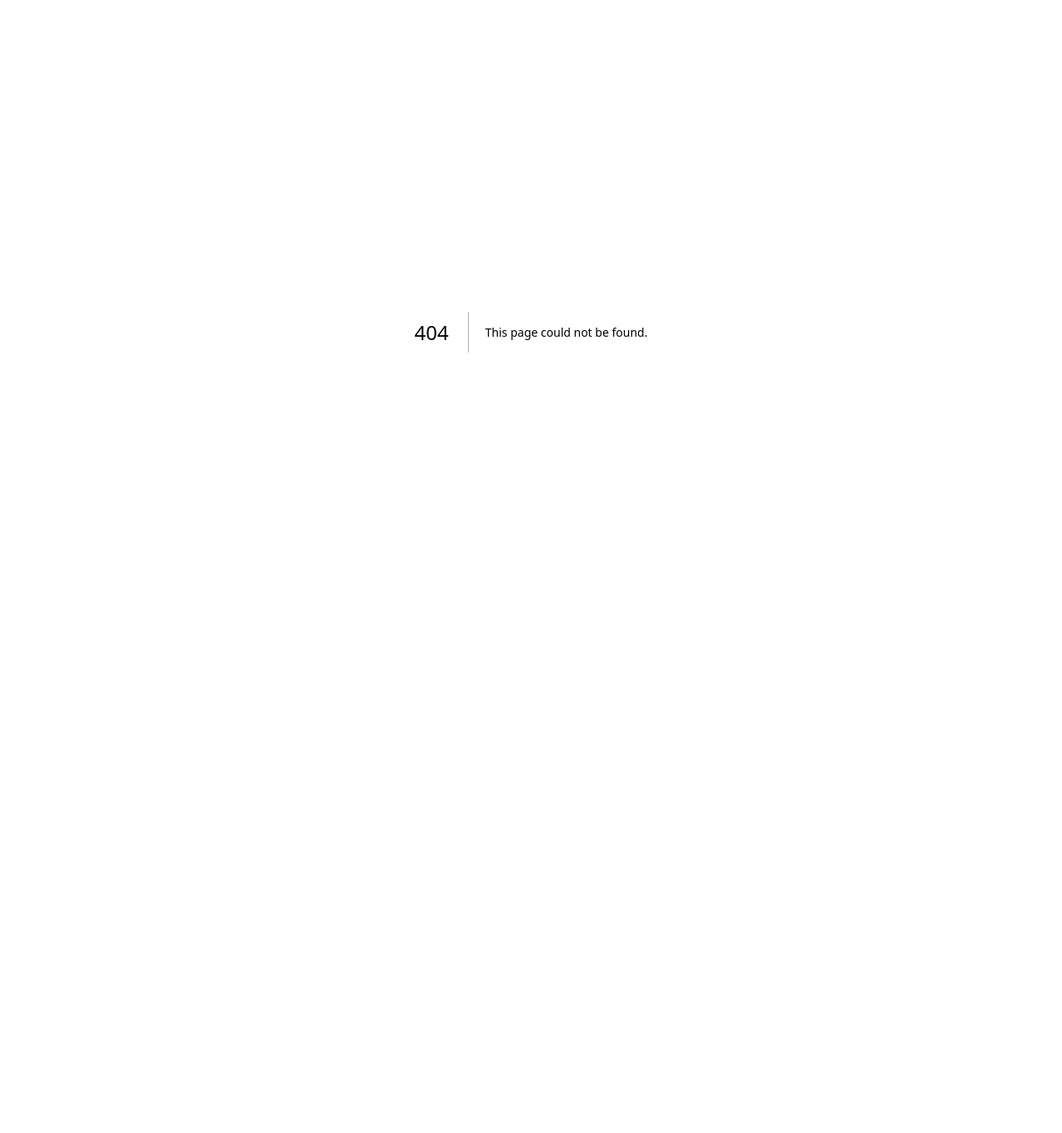
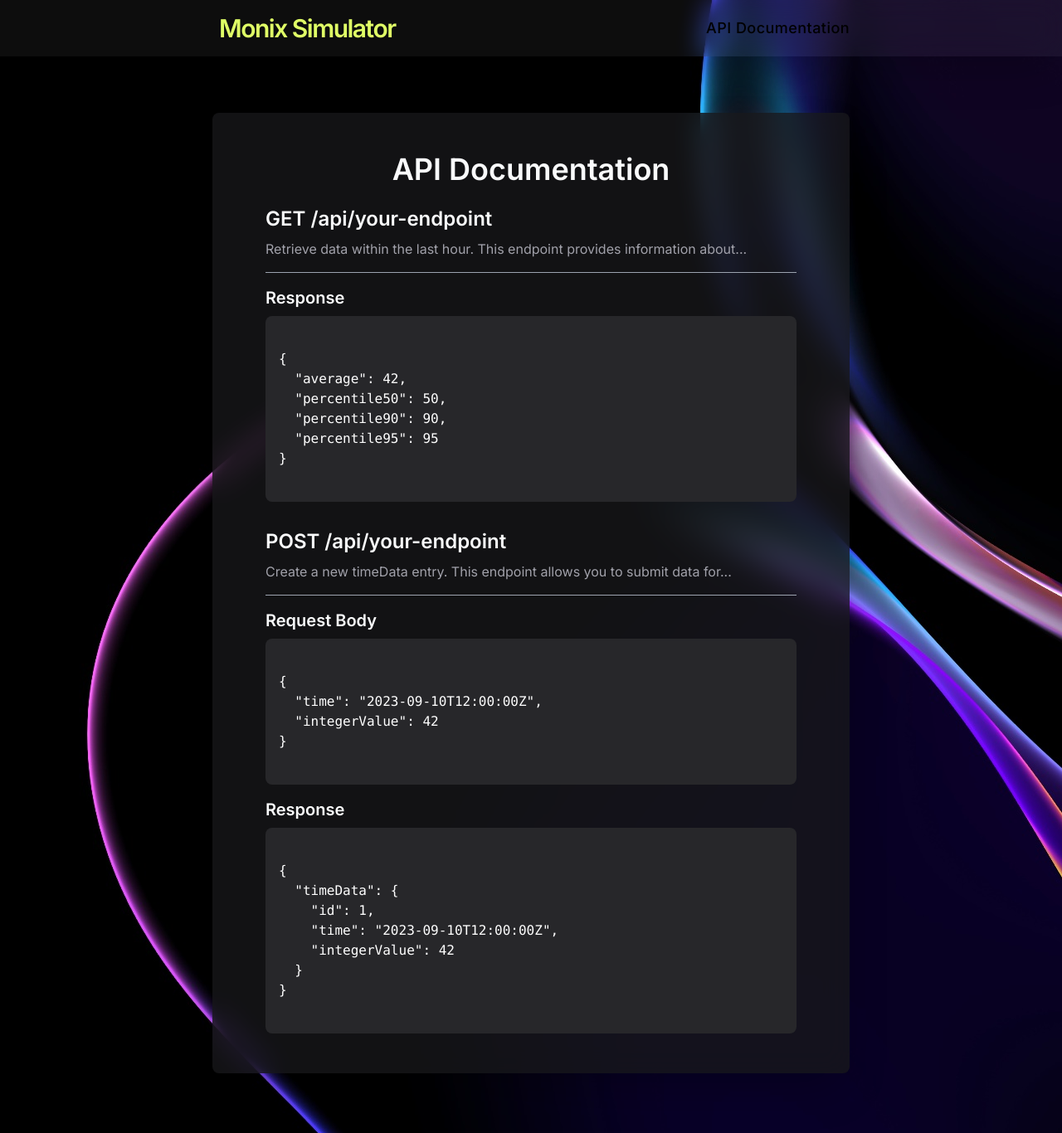
Before and after one commit to PunGrumpy/nextjs-kmitl-mvc-2023-1, a Next.js app: page /test in a window 1280 px wide. Before the commit this address had no page. Shown: the whole page at 83% size. Before the commit the page ends 800 px from the top, so only its background shows below. Built offline with nearby package versions, Linux system fonts and the light colour scheme.

Commit message:
feat(*): add header and api doc (on dev)

```diff
--- a/app/page.tsx
+++ b/app/page.tsx
@@ -1,8 +1,10 @@
 import Form from '@/components/Form.component'
+import Header from '@/components/Header.component'
 
 export default function Page() {
   return (
     <div>
+      <Header />
       <Form />
     </div>
   )
--- /dev/null
+++ b/app/test/page.tsx
@@ -0,0 +1,13 @@
+import ApiDocumentation from '@/components/ApiDocumentation.component'
+import Header from '@/components/Header.component'
+
+export default function APIDocs() {
+  return (
+    <div>
+      <Header />
+      <div className="max-w-5xl mx-auto px-4 sm:px-6 lg:px-8 py-12">
+        <ApiDocumentation />
+      </div>
+    </div>
+  )
+}
--- /dev/null
+++ b/components/ApiDocumentation.component.tsx
@@ -0,0 +1,69 @@
+export default function ApiDocumentation() {
+  return (
+    <div className="min-h-screen flex items-center justify-center my-6">
+      <div className=" text-gray-50 p-8 rounded-lg max-w-3xl w-full backdrop-blur-lg shadow-2xl bg-zinc-900 bg-opacity-75 md:px-16 md:py-12 mt-16">
+        <h1 className="text-4xl font-semibold mb-6 text-center">
+          API Documentation
+        </h1>
+
+        <section className="mb-8">
+          <h2 className="text-2xl font-semibold mb-2">
+            GET /api/your-endpoint
+          </h2>
+          <p className="text-zinc-400 mb-4">
+            Retrieve data within the last hour. This endpoint provides
+            information about...
+          </p>
+          <div className="border-t border-gray-400 pt-4">
+            <h3 className="text-xl font-semibold mb-2">Response</h3>
+            <pre className="bg-zinc-800 p-4 rounded-lg text-white">
+              {`
+{
+  "average": 42,
+  "percentile50": 50,
+  "percentile90": 90,
+  "percentile95": 95
+}
+              `}
+            </pre>
+          </div>
+        </section>
+
+        <section>
+          <h2 className="text-2xl font-semibold mb-2">
+            POST /api/your-endpoint
+          </h2>
+          <p className="text-zinc-400 mb-4">
+            Create a new timeData entry. This endpoint allows you to submit data
+            for...
+          </p>
+          <div className="border-t border-gray-400 pt-4">
+            <h3 className="text-xl font-semibold mb-2">Request Body</h3>
+            <pre className="bg-zinc-800 p-4 rounded-lg text-white">
+              {`
+{
+  "time": "2023-09-10T12:00:00Z",
+  "integerValue": 42
+}
+              `}
+            </pre>
+          </div>
+          <div className="pt-4">
+            <h3 className="text-xl font-semibold mb-2">Response</h3>
+            <pre className="bg-zinc-800 p-4 rounded-lg text-white">
+              {`
+{
+  "timeData": {
+    "id": 1,
+    "time": "2023-09-10T12:00:00Z",
+    "integerValue": 42
+  }
+}
+              `}
+            </pre>
+          </div>
+        </section>
+      </div>
+    </div>
+  )
+}
--- a/components/Form.component.css
+++ /dev/null
@@ -1,16 +0,0 @@
-.coloring-text {
-  color: #f06;
-  animation: color-change-animation 6s linear infinite alternate;
-}
-
-@keyframes color-change-animation {
-  0% {
-    color: #f06;
-  }
-  50% {
-    color: #ff6;
-  }
-  100% {
-    color: #6f6;
-  }
-}
--- a/components/Form.component.tsx
+++ b/components/Form.component.tsx
@@ -1,6 +1,5 @@
 'use client'
 
-import './Form.component.css'
 import { ApiResponse } from '@/model/types'
 import React, { useEffect, useState } from 'react'
 import toast, { ToastBar, Toaster } from 'react-hot-toast'
@@ -18,8 +17,8 @@ export default function Form() {
     event.preventDefault()
     try {
       setLoading(true)
-      toast.loading('Loading...')
-
+      toast.promise(
+        (async () => {
           const numberIntegerValue = Number(formData.integerValue)
           const isoFormattedDate = new Date(formData.time).toISOString()
 
@@ -33,19 +32,25 @@ export default function Form() {
               integerValue: numberIntegerValue
             })
           })
+
+          await new Promise(resolve => setTimeout(resolve, 2000))
+
           if (response.status === 201) {
-        await new Promise(resolve => setTimeout(resolve, 2000))
-        toast.dismiss()
-        toast.success('Data posted successfully!')
-        await new Promise(resolve => setTimeout(resolve, 1000))
             setFormData({ time: '', integerValue: '' })
           } else {
-        toast.error('Failed to post data')
+            throw new Error('Failed to post data')
           }
+        })(),
+        {
+          loading: 'Loading...',
+          success: <b>Data posted successfully!</b>,
+          error: <b>Failed to post data</b>
+        }
+      ),
+        await new Promise(resolve => setTimeout(resolve, 2000))
     } catch (error: any) {
       toast.error(error.toString())
     } finally {
-      toast.dismiss()
       setLoading(false)
       handleGet()
     }
@@ -54,24 +59,30 @@ export default function Form() {
   async function handleGet() {
     try {
       setLoading(true)
-      toast.loading('Loading...')
+      let responseJson: ApiResponse | null = null
+      toast.promise(
+        (async () => {
+          const response = await fetch('/api/monix')
+          responseJson = await response.json()
 
-      const response = await fetch('/api/monix')
-      const responseJson = await response.json()
           await new Promise(resolve => setTimeout(resolve, 2000))
-      toast.dismiss()
+
           if (response.status === 200) {
-        toast.success('Data fetched successfully!')
+            setData(responseJson)
           } else {
-        toast.error('Failed to fetch data or no data available')
+            throw new Error('Failed to fetch data or no data available')
           }
+        })(),
+        {
+          loading: 'Loading...',
+          success: <b>Data fetched successfully!</b>,
+          error: <b>Failed to fetch data or no data available</b>
+        }
+      ),
         await new Promise(resolve => setTimeout(resolve, 2000))
-      toast.dismiss()
-      setData(responseJson)
     } catch (error: any) {
       toast.error(error.toString())
     } finally {
-      toast.dismiss()
       setLoading(false)
     }
   }
@@ -79,10 +90,7 @@ export default function Form() {
   return (
     <div className="min-h-screen flex items-center justify-center">
       <div className="bg-gray-900 bg-opacity-70 backdrop-blur-lg p-8 rounded-lg shadow-lg w-96">
-        <h1 className="text-3xl font-semibold transition duration-300 coloring-text">
-          Monix Simulator
-        </h1>
-        <form onSubmit={handleSubmit} className="text-white space-y-4 mt-8">
+        <form onSubmit={handleSubmit} className="text-white space-y-4">
           <div>
             <label className="block text-sm font-semibold">Time</label>
             <label
@@ -161,7 +169,8 @@ export default function Form() {
       </div>
 
       <Toaster
-        position="bottom-center"
+        position="bottom-right"
+        key={Math.random()}
         gutter={10}
         toastOptions={{
           duration: 3000,
--- /dev/null
+++ b/components/Header.component.css
@@ -0,0 +1,21 @@
+.coloring-text {
+  color: #f06;
+  animation: color-change-animation 4s linear infinite alternate;
+}
+
+.coloring-text-hover:hover {
+  color: #f06;
+  animation: color-change-animation 3s linear infinite alternate;
+}
+
+@keyframes color-change-animation {
+  0% {
+    color: #f06;
+  }
+  50% {
+    color: #ff6;
+  }
+  100% {
+    color: #6f6;
+  }
+}
--- /dev/null
+++ b/components/Header.component.tsx
@@ -0,0 +1,28 @@
+import Link from 'next/link'
+import './Header.component.css'
+
+export default function Header() {
+  return (
+    <header className="fixed w-full p-2 z-20 backdrop-blur-lg shadow-2xl bg-slate-50 bg-opacity-5">
+      <div className="mx-auto max-w-3xl">
+        <nav className="flex items-center justify-between text-base">
+          <Link href="/" className="group">
+            <h2 className="text-3xl font-semibold tracking-tighter p-2 font-mplus coloring-text">
+              Monix Simulator
+            </h2>
+          </Link>
+          <div className="hidden md:flex">
+            <Link
+              href="/api"
+              className="inline-flex items-center gap-1 hover:text-transparent coloring-text-hover"
+            >
+              <span className="font-medium text-lg tracking-wide">
+                API Documentation
+              </span>
+            </Link>
+          </div>
+        </nav>
+      </div>
+    </header>
+  )
+}
```
Lines whose indentation alone changed are shown as unchanged.
